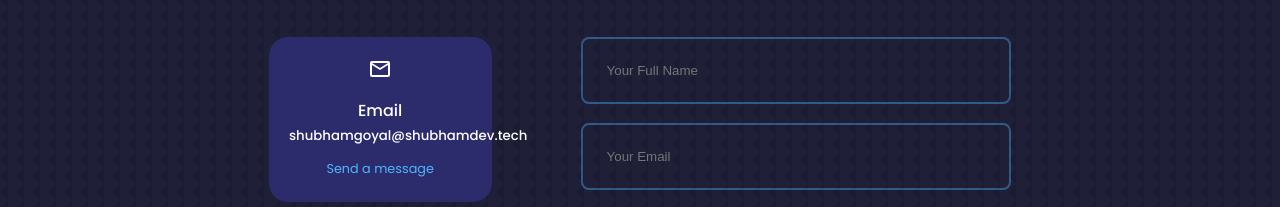
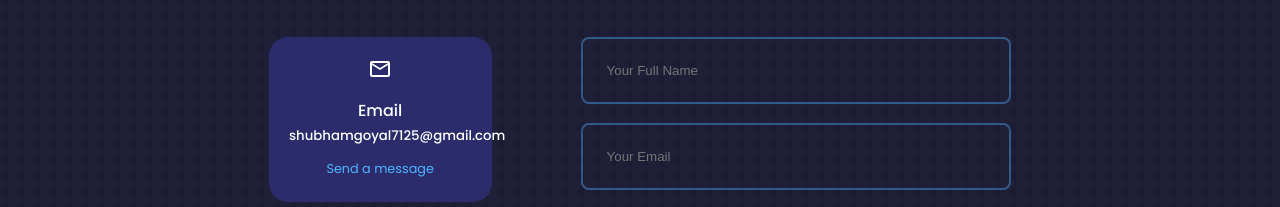
Before and after one commit to ShubhamGoyal7125/Portfolio, a React (Create React App) app: page / in a window 1280 px wide. Shown: the part 5720-5927 px from the top of the page. Built offline with nearby package versions, Linux system fonts and the light colour scheme; a web font is replaced by a local one.

Commit message:
Changed email id

```diff
--- a/src/components/contact/Contact.jsx
+++ b/src/components/contact/Contact.jsx
@@ -40,8 +40,8 @@ const Contact = () => {
           <div className="contact__option">
             <MdOutlineEmail className='contact__option__icon'/>
             <h4>Email</h4>
-            <h5>shubhamgoyal@shubhamdev.tech</h5>
-            <a href="mailto:shubhamgoyal@shubhamdev.tech" target="_blank" rel="noopener noreferrer">Send a message</a>
+            <h5>shubhamgoyal7125@gmail.com</h5>
+            <a href="mailto:shubhamgoyal7125@gmail.com" target="_blank" rel="noopener noreferrer">Send a message</a>
           </div>
 
           <div className="contact__option">
```
